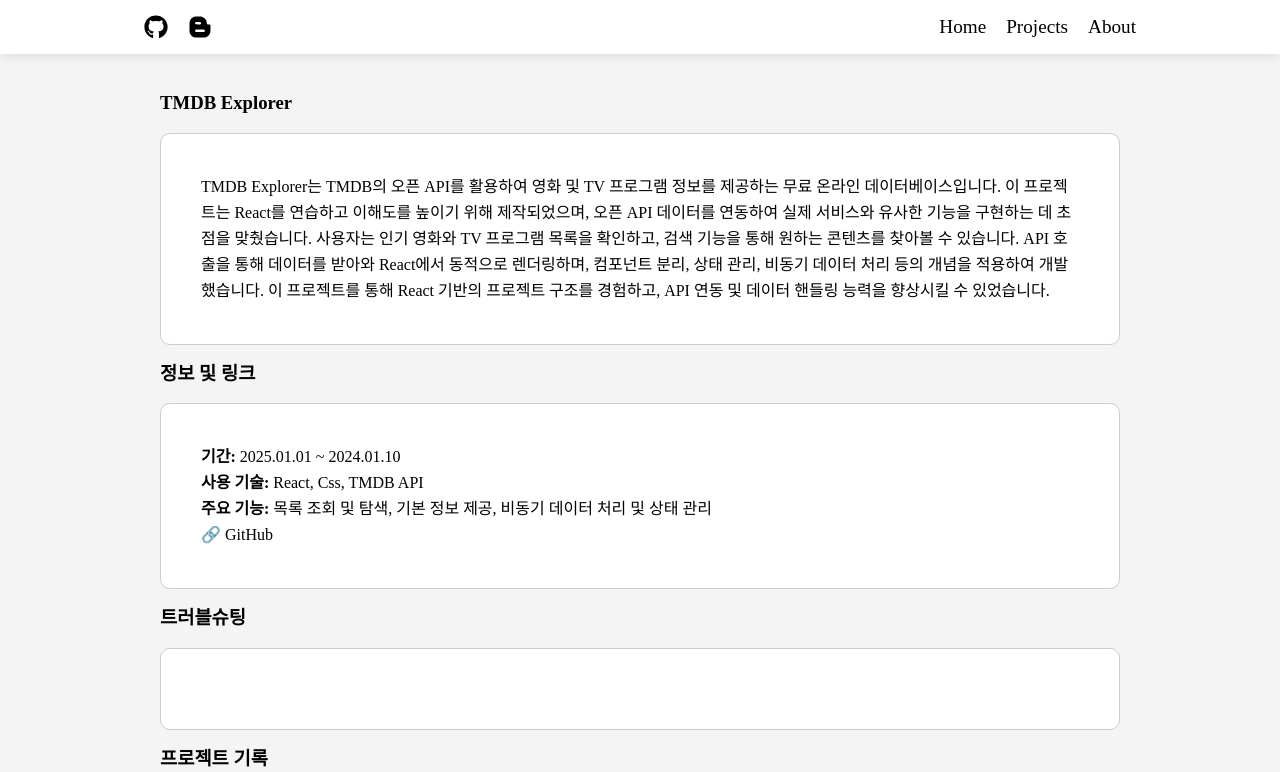
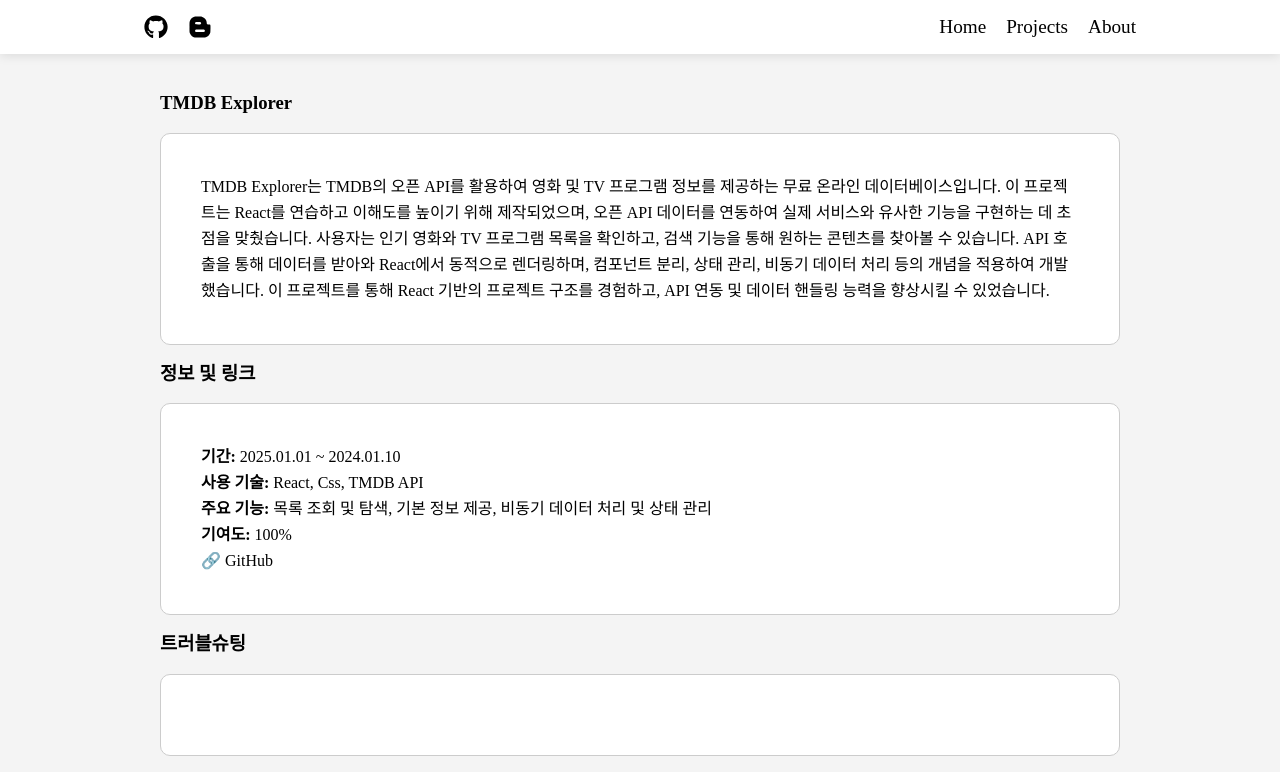
Before and after one commit to wjdehddn/portfolio, a React (Create React App) app: page /projects/1 in a window 1280 px wide. Shown: the top 772 px of the page. Built offline with nearby package versions, Linux system fonts and the light colour scheme.

Commit message:
수정 사항 설명

```diff
--- a/src/components/ProjectDetail.js
+++ b/src/components/ProjectDetail.js
@@ -23,6 +23,7 @@
             <p><strong>기간:</strong> {project.date}</p>
             <p><strong>사용 기술:</strong> {project.teck}</p>
             <p><strong>주요 기능:</strong> {project.func}</p>
+            <p><strong>기여도:</strong> {project.percent}</p>
             {project.git && (
               <a href={project.git} target="_blank" rel="noopener noreferrer">
                 🔗 GitHub
--- a/src/data/ProjectData.js
+++ b/src/data/ProjectData.js
@@ -10,6 +10,7 @@
         "teck": "React, Css, TMDB API",
         "func": "목록 조회 및 탐색, 기본 정보 제공, 비동기 데이터 처리 및 상태 관리",
         "git": "https://github.com/wjdehddn/TMDB",
+        "percent": "100%",
         "url": "x",
         "truble": "",
         "belog": "https://velog.io/@wjdehddn/React-과제",
@@ -25,6 +26,7 @@
         "teck": "React, Css, PokeAPI, Axios / Fetch, ",
         "func": "검색 및 필터링 기능, 타입별 데미지 계산, 문제 출제 및 점수 집계",
         "git": "https://github.com/wjdehddn/pokemon",
+        "percent": "100%",
         "url": "https://pokemon-pi-navy.vercel.app/",
         "truble": "media query를 이용하여 반응형 css 작성하니 width 값이 변경됨에따라 계속해서 바뀌는 문제가 발생 하였고 한번만 적용되게 변경 localStorage 데이터가 삭제되거나 실행될 때 null 반환 등의 이유로 저장된 데이터가 재실행시에 초기화 되는 문제 발생. useEffect를 사용하는 방식으로 수정하여 문제 해결",
         "belog": "https://velog.io/@wjdehddn/포켓몬-웹앱-개발",
@@ -40,6 +42,7 @@
         "teck": "React, Css",
         "func": "타이핑 애니메이션, 반응형 UI",
         "git": "https://github.com/wjdehddn/portfolio",
+        "percent": "100%",
         "url": "https://portfolio-amber-psi-52.vercel.app/",
         "truble": "",
         "belog": "https://velog.io/@wjdehddn/포트폴리오-개발",
```
